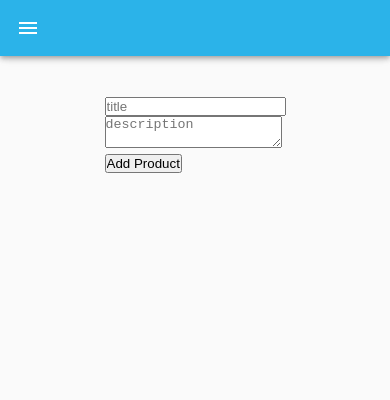
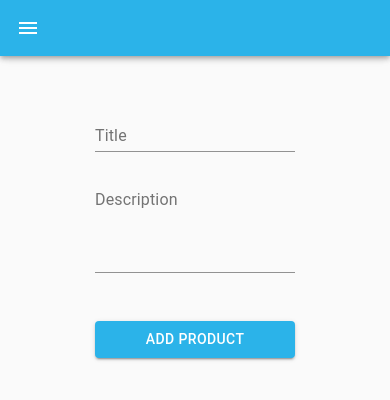
Before and after one commit to JoAn9/shop, a React (Create React App) app in the folder client/: page /admin/products in a window 390 px wide. Shown: the top 400 px of the page. Built offline with nearby package versions, Linux system fonts and the light colour scheme; sample sign-in values are in the browser's storage; the HTML template or start-up script is replaced by a standard one.

Commit message:
add product styles & responsive

```diff
--- a/client/src/components/AddProduct.js
+++ b/client/src/components/AddProduct.js
@@ -1,5 +1,33 @@
 import React, { useState, Fragment } from 'react';
 import axios from 'axios';
+import { makeStyles } from '@material-ui/core/styles';
+import TextField from '@material-ui/core/TextField';
+import Button from '@material-ui/core/Button';
+
+const useStyles = makeStyles(theme => ({
+  root: {
+    display: 'flex',
+    flexDirection: 'column',
+    '& > *': {
+      margin: theme.spacing(1),
+    },
+    '& button': {
+      marginTop: theme.spacing(5),
+      width: 200,
+    },
+  },
+  title: {
+    width: 200,
+  },
+  description: {
+    [theme.breakpoints.only('xs')]: {
+      width: 200,
+    },
+    [theme.breakpoints.up('sm')]: {
+      width: 500,
+    },
+  },
+}));
 
 function AddProduct(props) {
   const [productData, setProductData] = useState({
@@ -10,6 +38,7 @@ function AddProduct(props) {
 
   const [errors, setErrors] = useState([]);
   const [info, setInfo] = useState('');
+  const classes = useStyles();
 
   const handleProductData = e => {
     setErrors([]);
@@ -42,27 +71,29 @@ function AddProduct(props) {
 
   return (
     <Fragment>
-      <form onSubmit={e => onSubmit(e)}>
-        <p>
-          <input
-            type="text"
-            placeholder="title"
+      <form className={classes.root} onSubmit={e => onSubmit(e)}>
+        <TextField
+          id="title"
           name="title"
+          label="Title"
           value={title}
-            onChange={e => handleProductData(e)}
+          onChange={handleProductData}
+          className={classes.title}
         />
-        </p>
-        <p>
-          <textarea
-            placeholder="description"
+        <TextField
+          id="description"
           name="description"
+          label="Description"
+          multiline
+          rows="4"
+          rowsMax="10"
           value={description}
-            onChange={e => handleProductData(e)}
+          onChange={handleProductData}
+          className={classes.description}
         />
-        </p>
-        <p>
-          <input type="submit" value="Add Product" />
-        </p>
+        <Button variant="contained" color="primary" type="submit">
+          Add Product
+        </Button>
       </form>
       {<p>{info}</p>}
       {errors.map(item => (
```
Lines whose indentation alone changed are shown as unchanged.
